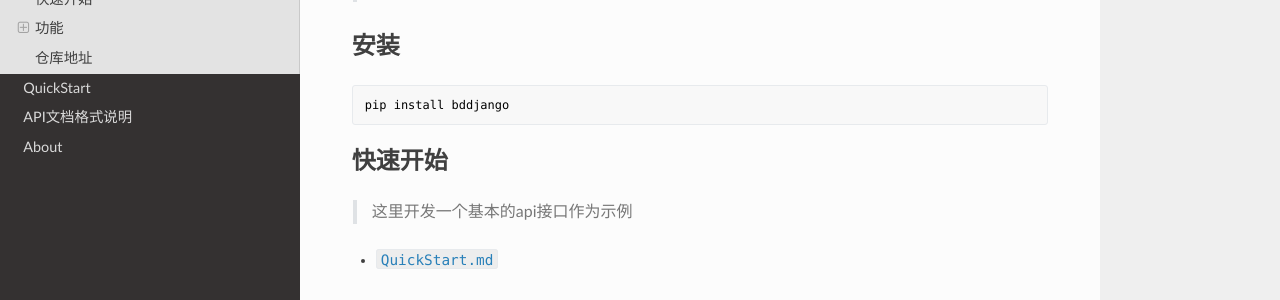
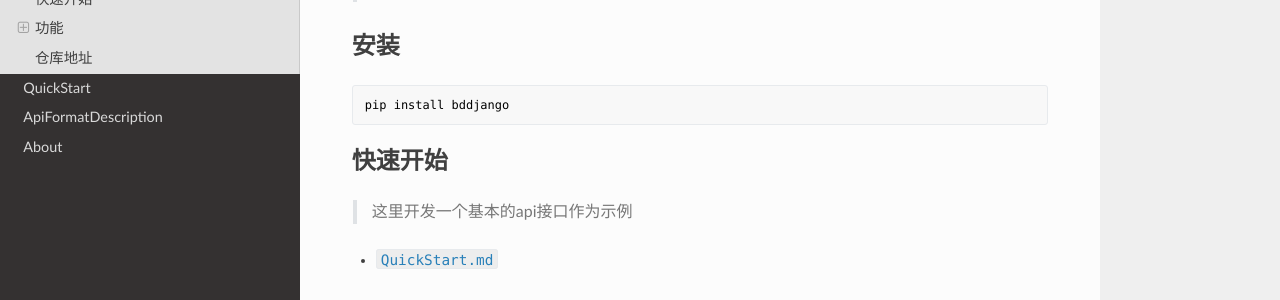
Before and after one commit to bode135/wiki_bddjango, an MkDocs documentation site: the page built from docs/index.md, in a window 1280 px wide. Shown: the part 182-482 px from the top of the page. Built offline with MkDocs 1.6.1, drawn with Linux system fonts in a browser that asks for light colours; nearby versions of some CDN libraries; some of the changed lines change nothing that is shown.

```diff
--- a/mkdocs.yml
+++ b/mkdocs.yml
@@ -4,7 +4,7 @@
 nav:
     - Home: index.md
     - QuickStart: QuickStart.md
-    - API文档格式说明: FormatDescription.md
+    - ApiFormatDescription: FormatDescription.md
     - About: about.md
 #    - Test: 测试文档.md
 
```
